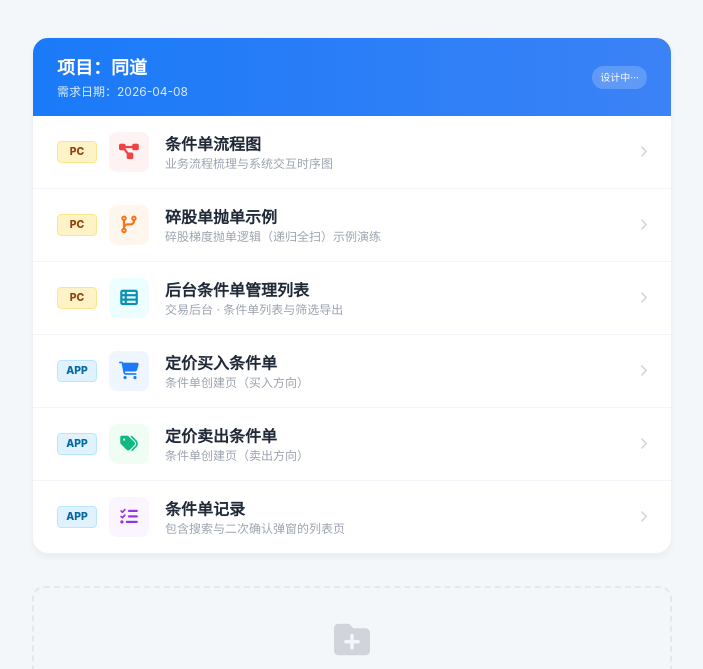
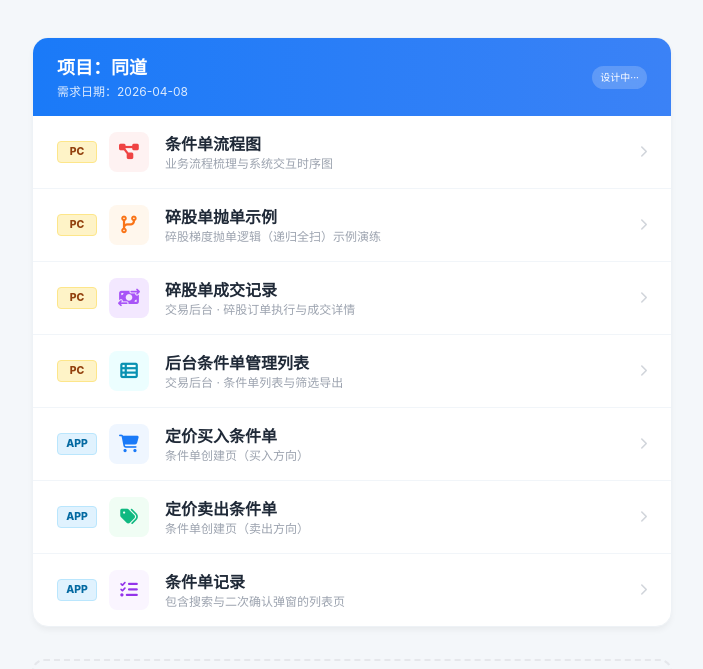
Before and after one commit to zmdcat/OTC--TRS, a website: page nav.html in a window 1280 px wide. Shown: the part 111-780 px from the top of the page, without its empty margins (288-991 px from the left). Drawn offline with nearby package versions, Linux system fonts and the light colour scheme.

Commit message:
update: add odd-lot-trade-records to nav.html

```diff
--- a/nav.html
+++ b/nav.html
@@ -121,6 +121,18 @@
                 <i class="fa-solid fa-chevron-right text-gray-300 text-xs"></i>
             </a>
 
+            <a href="odd-lot-trade-records.html" class="nav-item">
+                <span class="platform-tag tag-pc">PC</span>
+                <div class="icon-box bg-blue-soft" style="background-color: #f3e8ff; color: #a855f7;">
+                    <i class="fa-solid fa-money-bill-transfer"></i>
+                </div>
+                <div class="flex-1">
+                    <h3 class="font-bold text-gray-800">碎股单成交记录</h3>
+                    <p class="text-xs text-gray-400">交易后台 · 碎股订单执行与成交详情</p>
+                </div>
+                <i class="fa-solid fa-chevron-right text-gray-300 text-xs"></i>
+            </a>
+
             <a href="admin-conditional-orders.html" class="nav-item">
                 <span class="platform-tag tag-pc">PC</span>
                 <div class="icon-box bg-blue-soft" style="background-color: #ecfeff; color: #0891b2;">
```
